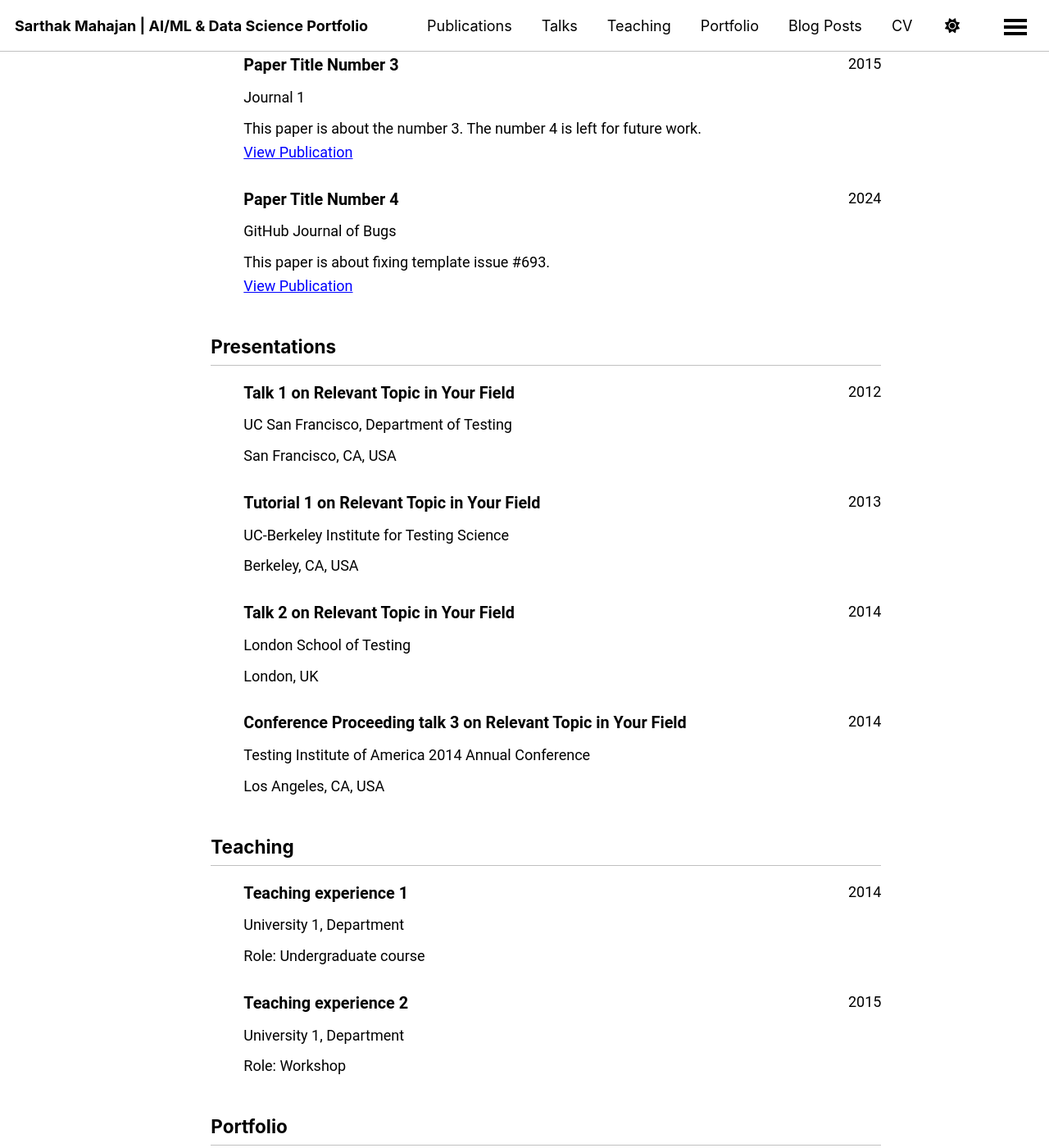
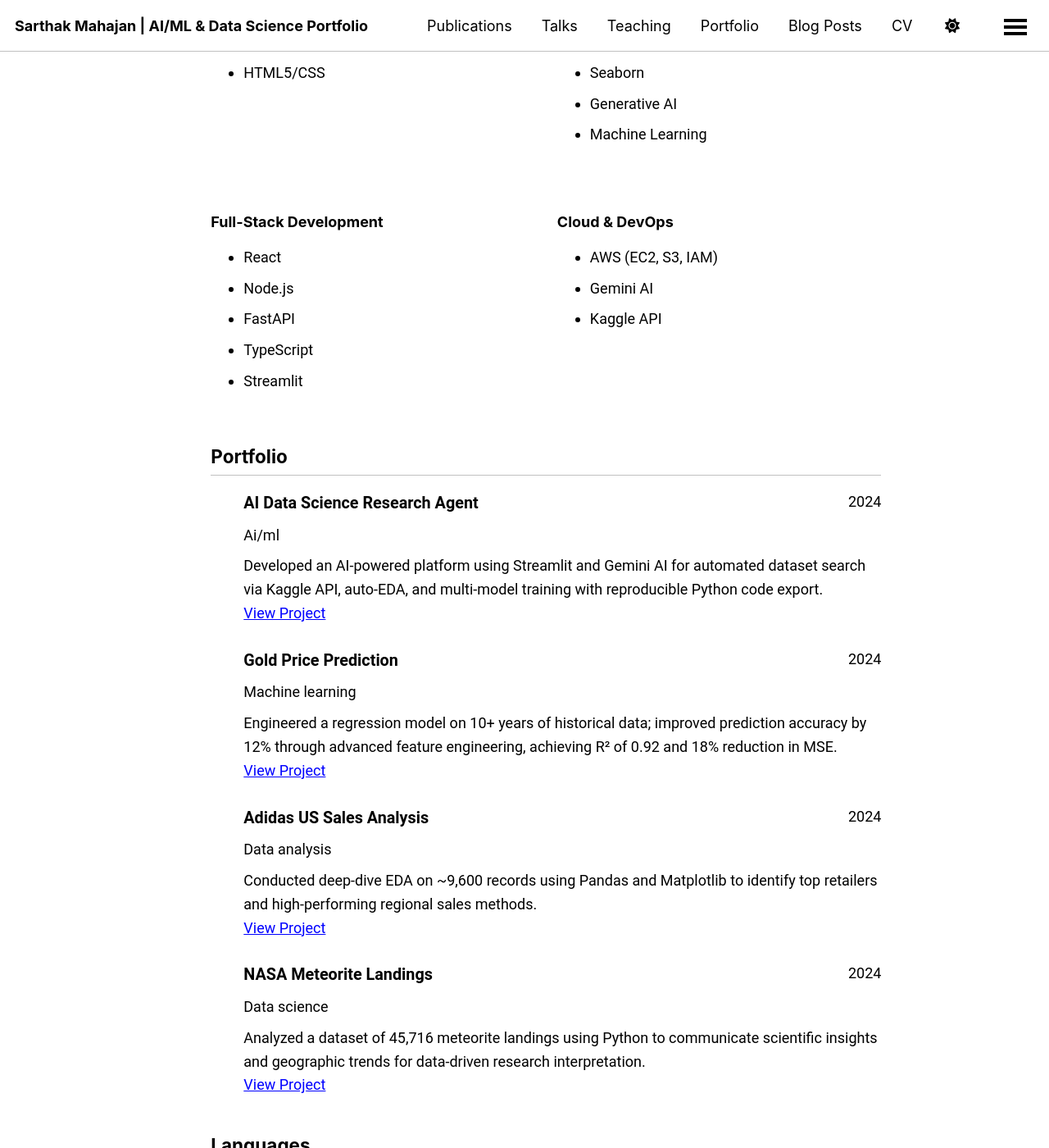
Before and after one commit to Sarthakm811/Sarthakm811.github.io, a Jekyll site: the page built from _pages/cv-json.md, in a window 1280 px wide and 1400 px high, scrolled down 1199 px. Shown: the whole window at 82% size. Built offline with Jekyll 4.4.1, drawn with Linux system fonts in a browser that asks for light colours; a script bundle is joined from its source files by our own code; library files that are not in the unit come from our copies; some of the changed text lies outside the part shown.

Commit message:
Update portfolio with resume information: CV page, skills, certifications, and achievements

```diff
--- a/_data/cv.json
+++ b/_data/cv.json
@@ -1,152 +1,210 @@
 {
   "basics": {
-    "name": "Your Sidebar Name",
-    "email": "none@example.org",
+    "name": "Sarthak Mahajan",
+    "email": "sarthakm811@gmail.com",
     "phone": "",
-    "website": "https://academicpages.github.io",
-    "summary": "Currently employed at Red Brick University. Short biography for the left-hand sidebar",
+    "website": "https://Sarthakm811.github.io",
+    "summary": "B.Tech CSE student at SVVV specializing in AI/ML, Data Science, and AWS Cloud. VOID Hackathon Winner and AWS Cloud Club Technical Lead.",
     "location": {
       "address": "",
       "postalCode": "",
-      "city": "Earth",
-      "countryCode": "US",
-      "region": ""
+      "city": "Indore",
+      "countryCode": "IN",
+      "region": "Madhya Pradesh"
     },
     "profiles": [
       {
-        "network": "Google Scholar",
-        "username": "",
-        "url": "https://scholar.google.com/citations?user=PS_CX0AAAAAJ"
+        "network": "GitHub",
+        "username": "Sarthakm811",
+        "url": "https://github.com/Sarthakm811"
       },
       {
-        "network": "ORCID",
-        "username": "",
-        "url": "https://orcid.org/yourorcidurl"
-      },
-      {
-        "network": "GitHub",
-        "username": "academicpages",
-        "url": "https://github.com/academicpages"
+        "network": "LinkedIn",
+        "username": "sarthak-mahajan-b5926a296",
+        "url": "https://www.linkedin.com/in/sarthak-mahajan-b5926a296"
       }
     ]
   },
-  "work": [],
+  "work": [
+    {
+      "company": "AWS Cloud Club SVVV",
+      "position": "Technical Lead",
+      "startDate": "2024",
+      "endDate": "Present",
+      "summary": "Managing a technical community of 30+ students and mentoring 10+ juniors on cloud deployment and AWS technologies."
+    }
+  ],
   "education": [
     {
-      "institution": "GitHub University",
-      "area": "Ph.D in Version Control Theory",
-      "studyType": "",
-      "startDate": "",
-      "endDate": "2018",
-      "gpa": null,
-      "courses": []
-    },
-    {
-      "institution": "GitHub University",
-      "area": "M.S. in Jekyll",
-      "studyType": "",
-      "startDate": "",
-      "endDate": "2014",
-      "gpa": null,
-      "courses": []
-    },
-    {
-      "institution": "GitHub University",
-      "area": "B.S. in GitHub",
-      "studyType": "",
-      "startDate": "",
-      "endDate": "2012",
-      "gpa": null,
+      "institution": "Shri Vaishnav Vidyapeeth Vishwavidyalaya (SVVV)",
+      "area": "B.Tech in Computer Science Engineering",
+      "studyType": "Bachelor's",
+      "startDate": "2022",
+      "endDate": "2026",
+      "gpa": "8.4",
       "courses": []
     }
   ],
-  "skills": [],
-  "languages": [],
-  "interests": [],
-  "references": [],
-  "publications": [
+  "skills": [
     {
-      "name": "Paper Title Number 1",
-      "publisher": "Journal 1",
-      "releaseDate": "2009-10-01",
-      "website": "https://academicpages.github.io/files/paper1.pdf",
-      "summary": "This paper is about the number 1. The number 2 is left for future work."
+      "name": "Programming Languages",
+      "level": "Advanced",
+      "keywords": [
+        "Python",
+        "C++",
+        "SQL",
+        "Java (Core)",
+        "HTML5/CSS"
+      ]
     },
     {
-      "name": "Paper Title Number 2",
-      "publisher": "Journal 1",
-      "releaseDate": "2010-10-01",
-      "website": "https://academicpages.github.io/files/paper2.pdf",
-      "summary": "This paper is about the number 2. The number 3 is left for future work."
+      "name": "AI/ML & Data Science",
+      "level": "Advanced",
+      "keywords": [
+        "Scikit-learn",
+        "Pandas",
+        "NumPy",
+        "Matplotlib",
+        "Seaborn",
+        "Generative AI",
+        "Machine Learning"
+      ]
     },
     {
-      "name": "Paper Title Number 3",
-      "publisher": "Journal 1",
-      "releaseDate": "2015-10-01",
-      "website": "https://academicpages.github.io/files/paper3.pdf",
-      "summary": "This paper is about the number 3. The number 4 is left for future work."
+      "name": "Full-Stack Development",
+      "level": "Intermediate",
+      "keywords": [
+        "React",
+        "Node.js",
+        "FastAPI",
+        "TypeScript",
+        "Streamlit"
+      ]
     },
     {
-      "name": "Paper Title Number 4",
-      "publisher": "GitHub Journal of Bugs",
-      "releaseDate": "2024-02-17",
-      "website": "https://academicpages.github.io/files/paper3.pdf",
-      "summary": "This paper is about fixing template issue #693."
+      "name": "Cloud & DevOps",
+      "level": "Intermediate",
+      "keywords": [
+        "AWS (EC2, S3, IAM)",
+        "Gemini AI",
+        "Kaggle API"
+      ]
     }
   ],
-  "presentations": [
+  "languages": [
     {
-      "name": "Talk 1 on Relevant Topic in Your Field",
-      "event": "UC San Francisco, Department of Testing",
-      "date": "2012-03-01",
-      "location": "San Francisco, CA, USA",
-      "description": ""
+      "language": "English",
+      "fluency": "Professional"
     },
     {
-      "name": "Tutorial 1 on Relevant Topic in Your Field",
-      "event": "UC-Berkeley Institute for Testing Science",
-      "date": "2013-03-01",
-      "location": "Berkeley, CA, USA",
-      "description": ""
+      "language": "Hindi",
+      "fluency": "Native"
+    }
+  ],
+  "interests": [
+    {
+      "name": "Artificial Intelligence",
+      "keywords": [
+        "Generative AI",
+        "Machine Learning",
+        "Data Science"
+      ]
     },
     {
-      "name": "Talk 2 on Relevant Topic in Your Field",
-      "event": "London School of Testing",
-      "date": "2014-02-01",
-      "location": "London, UK",
-      "description": ""
+      "name": "Cloud Computing",
+      "keywords": [
+        "AWS",
+        "Cloud Architecture"
+      ]
+    }
+  ],
+  "references": [],
+  "awards": [
+    {
+      "title": "VOID Hackathon Winner",
+      "date": "2024",
+      "awarder": "National AI/ML Hackathon",
+      "summary": "Ranked 1st among 80+ national teams in a 24-hour AI/ML hackathon"
+    }
+  ],
+  "certificates": [
+    {
+      "name": "Data Science Foundations - Level 1",
+      "issuer": "IBM",
+      "date": "2025"
     },
     {
-      "name": "Conference Proceeding talk 3 on Relevant Topic in Your Field",
-      "event": "Testing Institute of America 2014 Annual Conference",
-      "date": "2014-03-01",
-      "location": "Los Angeles, CA, USA",
-      "description": ""
+      "name": "Machine Learning for Data Science Project",
+      "issuer": "IBM",
+      "date": "2025"
+    },
+    {
+      "name": "Level 3 Generative AI",
+      "issuer": "Google",
+      "date": "2025"
+    },
+    {
+      "name": "The Basics of Cloud Compute",
+      "issuer": "Google",
+      "date": "2025"
+    },
+    {
+      "name": "Develop GenAI Apps using Streamlit",
+      "issuer": "Google",
+      "date": "2025"
+    },
+    {
+      "name": "Prompt Design using Vertex AI",
+      "issuer": "Google",
+      "date": "2025"
+    },
+    {
+      "name": "Generative AI Foundations",
+      "issuer": "AWS Academy",
+      "date": "2025"
+    },
+    {
+      "name": "Data Analytics Simulation",
+      "issuer": "Deloitte",
+      "date": "2025"
+    },
+    {
+      "name": "Data Analytics Simulation",
+      "issuer": "Tata",
+      "date": "2025"
     }
   ],
-  "teaching": [
+  "publications": [],
+  "presentations": [],
+  "teaching": [],
+  "portfolio": [
     {
-      "course": "Teaching experience 1",
-      "institution": "University 1, Department",
-      "date": "2014-01-01",
-      "role": "Undergraduate course",
-      "description": ""
+      "name": "AI Data Science Research Agent",
+      "category": "AI/ML",
+      "date": "2024",
+      "url": "",
+      "description": "Developed an AI-powered platform using Streamlit and Gemini AI for automated dataset search via Kaggle API, auto-EDA, and multi-model training with reproducible Python code export."
     },
     {
-      "course": "Teaching experience 2",
-      "institution": "University 1, Department",
-      "date": "2015-01-01",
-      "role": "Workshop",
-      "description": ""
-    }
-  ],
-  "portfolio": [
+      "name": "Gold Price Prediction",
+      "category": "Machine Learning",
+      "date": "2024",
+      "url": "",
+      "description": "Engineered a regression model on 10+ years of historical data; improved prediction accuracy by 12% through advanced feature engineering, achieving R² of 0.92 and 18% reduction in MSE."
+    },
     {
-      "name": "Portfolio item number 1",
-      "category": "portfolio",
-      "date": "",
+      "name": "Adidas US Sales Analysis",
+      "category": "Data Analysis",
+      "date": "2024",
       "url": "",
-      "description": "Short description of portfolio item number 1<br/><img src='/images/500x300.png'>"
+      "description": "Conducted deep-dive EDA on ~9,600 records using Pandas and Matplotlib to identify top retailers and high-performing regional sales methods."
+    },
+    {
+      "name": "NASA Meteorite Landings",
+      "category": "Data Science",
+      "date": "2024",
+      "url": "",
+      "description": "Analyzed a dataset of 45,716 meteorite landings using Python to communicate scientific insights and geographic trends for data-driven research interpretation."
     }
   ]
 }
--- a/_pages/cv.md
+++ b/_pages/cv.md
@@ -11,35 +11,59 @@
 
 Education
 ======
-* Ph.D in Version Control Theory, GitHub University, 2018 (expected)
-* M.S. in Jekyll, GitHub University, 2014
-* B.S. in GitHub, GitHub University, 2012
-
-Work experience
-======
-* Spring 2024: Academic Pages Collaborator
-  * GitHub University
-  * Duties includes: Updates and improvements to template
-  * Supervisor: The Users
-
-* Fall 2015: Research Assistant
-  * GitHub University
-  * Duties included: Merging pull requests
-  * Supervisor: Professor Hub
-
-* Summer 2015: Research Assistant
-  * GitHub University
-  * Duties included: Tagging issues
-  * Supervisor: Professor Git
+* **B.Tech in Computer Science Engineering**, Shri Vaishnav Vidyapeeth Vishwavidyalaya (SVVV), Indore
+  * GPA: 8.4/10.0
+  * Expected 2026
 
 Skills
 ======
-* Skill 1
-* Skill 2
-  * Sub-skill 2.1
-  * Sub-skill 2.2
-  * Sub-skill 2.3
-* Skill 3
+* **Programming Languages**
+  * Python, C++, SQL, Java (Core), HTML5/CSS
+
+* **AI/ML & Data Science**
+  * Scikit-learn, Pandas, NumPy, Matplotlib, Seaborn
+  * Generative AI Orchestration
+  * Machine Learning & Deep Learning
+
+* **Full-Stack Development**
+  * React, Node.js, FastAPI, TypeScript
+  * Streamlit
+
+* **Cloud & DevOps**
+  * AWS (EC2, S3, IAM)
+  * Gemini AI, Kaggle API
+
+* **Data Structures & Algorithms**
+  * 100+ problems solved on HackerRank
+
+Key Achievements
+======
+* **VOID Hackathon Winner** (2024)
+  * Ranked 1st among 80+ national teams in 24-hour AI/ML hackathon
+
+* **AWS Cloud Club Technical Lead**
+  * Managing technical community of 30+ students
+  * Mentoring 10+ juniors on cloud deployment
+
+* **Strong Algorithmic Foundation**
+  * Solved 100+ Data Structures & Algorithms problems on HackerRank
+
+Certifications (2025)
+======
+* **IBM**: Data Science Foundations - Level 1
+* **IBM**: Machine Learning for Data Science Project
+* **Google**: Level 3 Generative AI
+* **Google**: The Basics of Cloud Compute
+* **Google**: Develop GenAI Apps using Streamlit
+* **Google**: Prompt Design using Vertex AI
+* **AWS Academy**: Generative AI Foundations
+* **Industry Simulations**: Data Analytics at Deloitte and Tata
+
+Projects
+======
+  <ul>{% for post in site.portfolio reversed %}
+    {% include archive-single-cv.html %}
+  {% endfor %}</ul>
 
 Publications
 ======
@@ -58,7 +82,3 @@
   <ul>{% for post in site.teaching reversed %}
     {% include archive-single-cv.html %}
   {% endfor %}</ul>
-
-Service and leadership
-======
-* Currently signed in to 43 different slack teams
```
